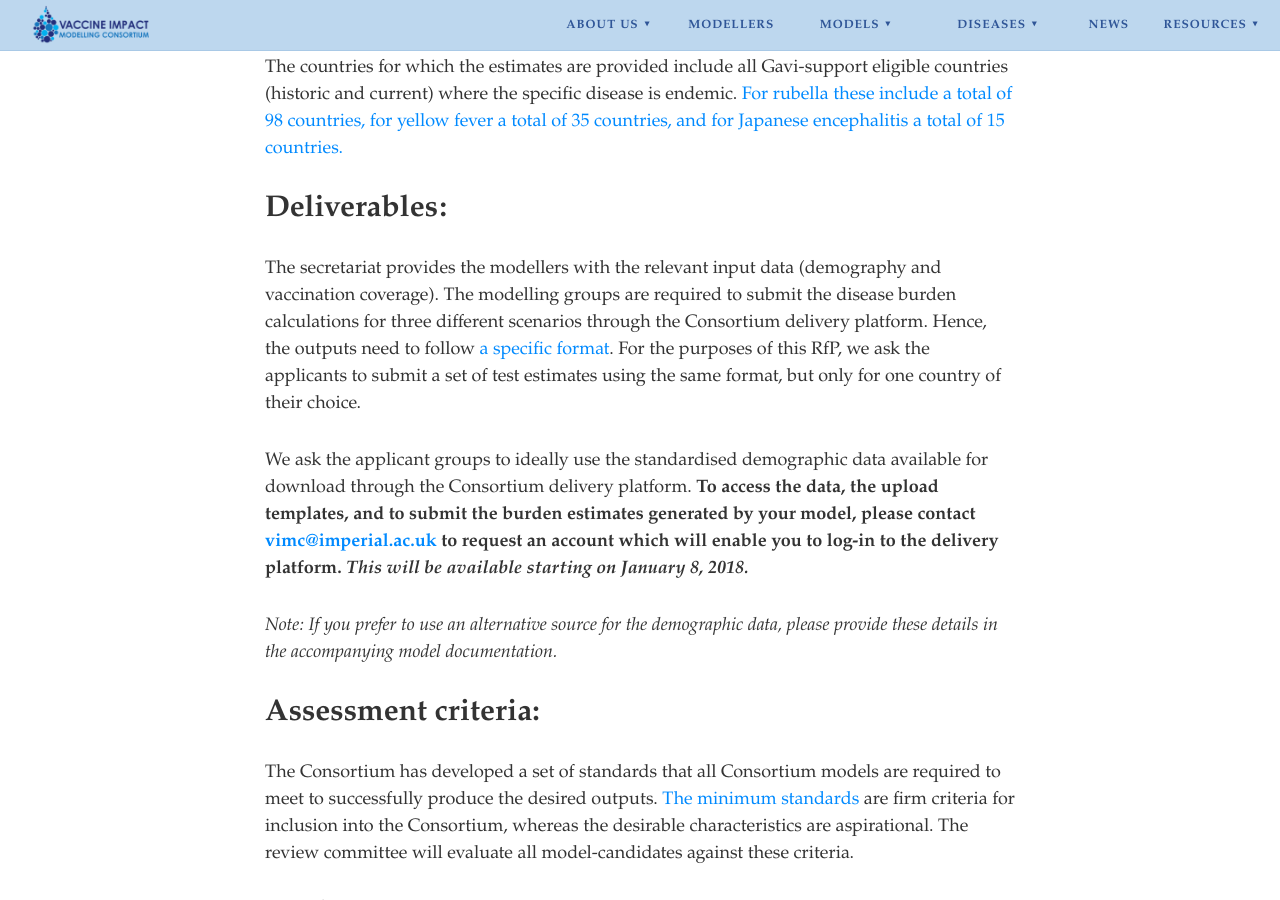
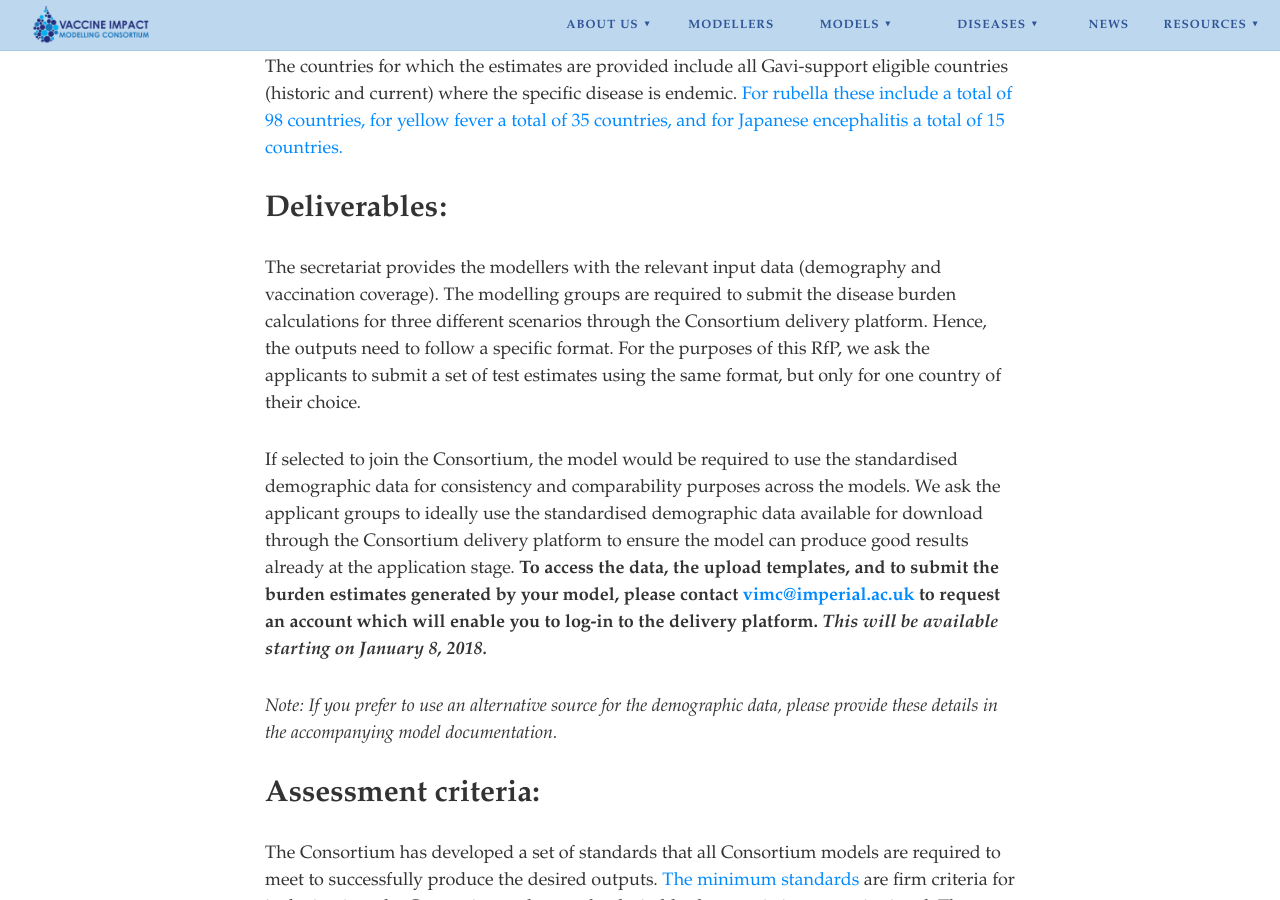
Before and after one commit to vimchub/vaccineimpact, a Jekyll site: the page built from _posts/2017-12-19-request-for-proposals-yellow-fever-rubella-Japanese-encephalitis-closing date January 30.md, in a window 1280 px wide and 900 px high, scrolled down 1348 px. Built offline with Jekyll 4.4.1, drawn with Linux system fonts in a browser that asks for light colours; nearby versions of some CDN libraries.

Commit message:
Update 2017-12-19-request-for-proposals-yellow-fever-rubella-Japanese-encephalitis-closing date January 30.md

```diff
--- a/_posts/2017-12-19-request-for-proposals-yellow-fever-rubella-Japanese-encephalitis-closing date January 30.md
+++ b/_posts/2017-12-19-request-for-proposals-yellow-fever-rubella-Japanese-encephalitis-closing date January 30.md
@@ -30,9 +30,9 @@
 
 ## Deliverables:
 
-The secretariat provides the modellers with the relevant input data (demography and vaccination coverage). The modelling groups are required to submit the disease burden calculations for three different scenarios through the Consortium delivery platform. Hence, the outputs need to follow [a specific format](). For the purposes of this RfP, we ask the applicants to submit a set of test estimates using the same format, but only for one country of their choice.
+The secretariat provides the modellers with the relevant input data (demography and vaccination coverage). The modelling groups are required to submit the disease burden calculations for three different scenarios through the Consortium delivery platform. Hence, the outputs need to follow a specific format. For the purposes of this RfP, we ask the applicants to submit a set of test estimates using the same format, but only for one country of their choice.
 
-We ask the applicant groups to ideally use the standardised demographic data available for download through the Consortium delivery platform. **To access the data, the upload templates, and to submit the burden estimates generated by your model, please contact <a href="mailto:vimc@imperial.ac.uk">vimc@imperial.ac.uk</a> to request an account which will enable you to log-in to the delivery platform. _This will be available starting on January 8, 2018._**
+If selected to join the Consortium, the model would be required to use the standardised demographic data for consistency and comparability purposes across the models. We ask the applicant groups to ideally use the standardised demographic data available for download through the Consortium delivery platform to ensure the model can produce good results already at the application stage. **To access the data, the upload templates, and to submit the burden estimates generated by your model, please contact <a href="mailto:vimc@imperial.ac.uk">vimc@imperial.ac.uk</a> to request an account which will enable you to log-in to the delivery platform. _This will be available starting on January 8, 2018._**
 
 _Note: If you prefer to use an alternative source for the demographic data, please provide these details in the accompanying model documentation._
 
```
